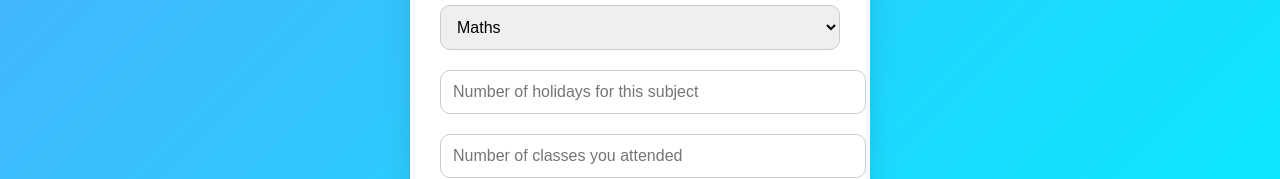
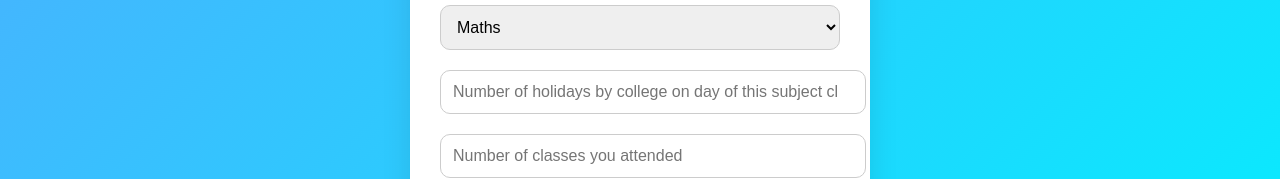
Before and after one commit to nitishmahajanlegend2-sketch/college_attendance_calc, a plain HTML site: page index.html in a window 1280 px wide. Shown: the part 315-494 px from the top of the page. Drawn offline with Linux system fonts and the light colour scheme.

Commit message:
Update index.html

```diff
--- a/index.html
+++ b/index.html
@@ -70,7 +70,7 @@
       <option value="9">Punjabi basic</option>
     </select>
 
-    <input type="number" id="holidays" placeholder="Number of holidays for this subject" min="0">
+    <input type="number" id="holidays" placeholder="Number of holidays by college on day of this subject class" min="0">
     <input type="number" id="attended" placeholder="Number of classes you attended" min="0">
     <button onclick="calculateAttendance()">Calculate</button>
 
```
